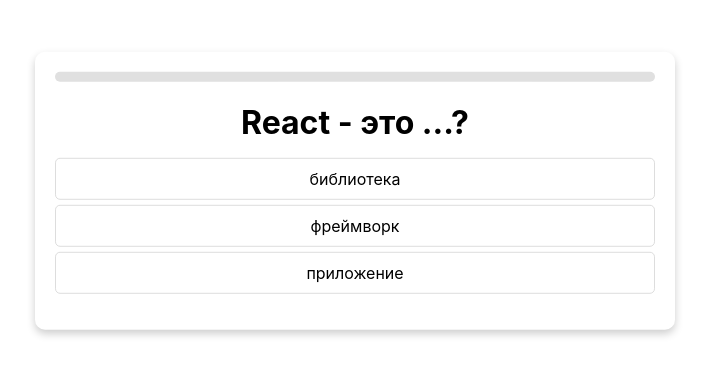
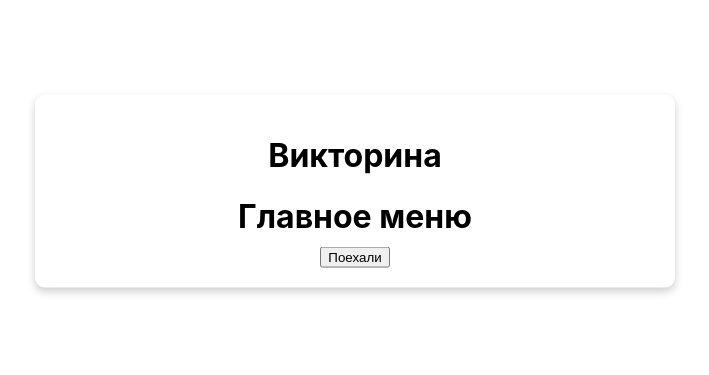
Before and after one commit to varavoi/Quiz, a React (Create React App) app: page / in a window 1280 px wide. Shown: the part 209-584 px from the top of the page, without its empty margins (285-994 px from the left). Built offline with nearby package versions, Linux system fonts and the light colour scheme.

Commit message:
Вынес все компоненты в отдельные файлы, прописал логику основного меню, написал хук для переключения состояния игры setGameState

```diff
--- a/src/App.js
+++ b/src/App.js
@@ -1,7 +1,7 @@
 import React, { useState } from 'react';
 import logo from './logo.svg';
 import './App.css';
-import Mainmenu from "./Components/Menu";
+import Menu from "./Components/Menu";
 import Game from "./Components/Game";
 import Result from "./Components/Result";
 import { QuizContext } from "./Helpers/Contexts.js";
@@ -11,20 +11,24 @@
   //let count =0;
  const [step, setStep] = React.useState(0)
  const [correct, setCorrect] = React.useState(0)
- let question = questions[step]
- const onClickVariant =(index)=>{
-  console.log(step, index)
-  setStep(step+1)
-  if(index===question.correct){
-    setCorrect(correct+1)
-  }
- }
+ const [gameState, setGameState] = React.useState('menu')
+//  let question = questions[step]
+//  const onClickVariant =(index)=>{
+//   console.log(step, index)
+//   setStep(step+1)
+//   if(index===question.correct){
+//     setCorrect(correct+1)
+//   }
+//  }
+
   return (
     <div className="App">
-      {step !== questions.length?
-      <Game step ={step} question={question} onClickVariant ={onClickVariant}/>:
-       <Result correct ={correct}/>
-      }
+      <QuizContext.Provider value ={{gameState, setGameState, step, setStep, correct, setCorrect}}>
+      <h1>Викторина</h1>
+      {gameState === "menu" && <Menu /> }
+      {gameState === "game" && <Game /> }
+      {gameState === "result" && <Result /> }
+      </QuizContext.Provider>
     </div>
   );
 }
--- a/src/Components/Game.jsx
+++ b/src/Components/Game.jsx
@@ -1,17 +1,29 @@
 import "./../App.css";
 import * as React from "react";
+import { QuizContext } from "../Helpers/Contexts";
 import { questions } from "../Helpers/Questions_DB_Local";
 
-function Game({step, question, onClickVariant}){
+function Game(){
+  const { gameState, setGameState, step, setStep, correct, setCorrect} = React.useContext(QuizContext);
+  let question = questions[step]
+  const onClickVariant =(index)=>{
+      console.log(step, index)
+      setStep(step+1)
+      if(index===question.correct){
+        setCorrect(correct+1)
+      }
+  }
+
     const percentage = Math.round(step/questions.length *100);
-    return (
+    return
+        (
           <div>
             <div className='progress'>
               <div style={{width:`${percentage}%`}} className='progressFill'></div>
             </div>
             <h1>{question.title}</h1>
             <ul>
-          {question.variants.map((text, index)=>(<li onClick={()=>onClickVariant(index)} key={text}>{text}</li>)) }
+              {question.variants.map((text, index)=>(<li onClick={()=>onClickVariant(index)} key={text}>{text}</li>))}
             </ul>
          </div>
         )
--- a/src/Components/Menu.jsx
+++ b/src/Components/Menu.jsx
@@ -0,0 +1,15 @@
+import "./../App.css";
+import * as React from 'react'
+import { QuizContext } from "../Helpers/Contexts.js";
+import { questions } from "../Helpers/Questions_DB_Local";
+
+// 1 импортируем контекст
+export default function Mainmenu() {
+const { gameState, setGameState} = React.useContext(QuizContext)
+    return (
+      <div className="Mainmenu">
+        <h1>Главное меню</h1>
+        <button onClick={()=>{setGameState("game")}} className="buttonMenu"> Поехали </button >
+      </div>
+    );
+  }
--- a/src/Components/Result.jsx
+++ b/src/Components/Result.jsx
@@ -1,13 +1,19 @@
 import "./../App.css";
 import * as React from "react";
+import { QuizContext } from "../Helpers/Contexts";
 import { questions } from "../Helpers/Questions_DB_Local";
 
-function Result({correct}){
+function Result(){
+  const { gameState, setGameState, step, setStep, correct, setCorrect} = React.useContext(QuizContext);
+  const finishGame = () => {
+    setCorrect(0);
+    setGameState("menu");
+  };
     return(
         <div className='result'>
           <img src="https://thumbs.dreamstime.com/b/%D0%B1%D0%B5%D0%BB%D1%8B%D0%B9-%D0%B7%D0%BD%D0%B0%D1%87%D0%BE%D0%BA-%D0%BD%D0%B0%D0%B4%D0%BF%D0%B8%D1%81%D0%B8-%D0%BD%D0%B0-%D0%B7%D0%B5%D0%BB%D0%B5%D0%BD%D0%BE%D0%BC-%D1%84%D0%BE%D0%BD%D0%B5-%D1%80%D1%83%D0%BA%D0%BE%D0%BF%D0%B8%D1%81%D0%BD%D1%8B%D0%B9-%D0%BA%D0%BE%D0%BD%D0%B5%D1%86-%D0%B8%D0%B7%D0%BE%D0%BB%D1%8F%D1%86%D0%B8%D0%B8-208123151.jpg"/>
           <h2>Вы отгадали {correct} ответа из {questions.length}</h2>
-          <button>Попробовать снова</button>
+          <button onClick={finishGame}>Попробовать снова</button>
         </div>
     )
   }
```
Lines whose indentation alone changed are shown as unchanged.
